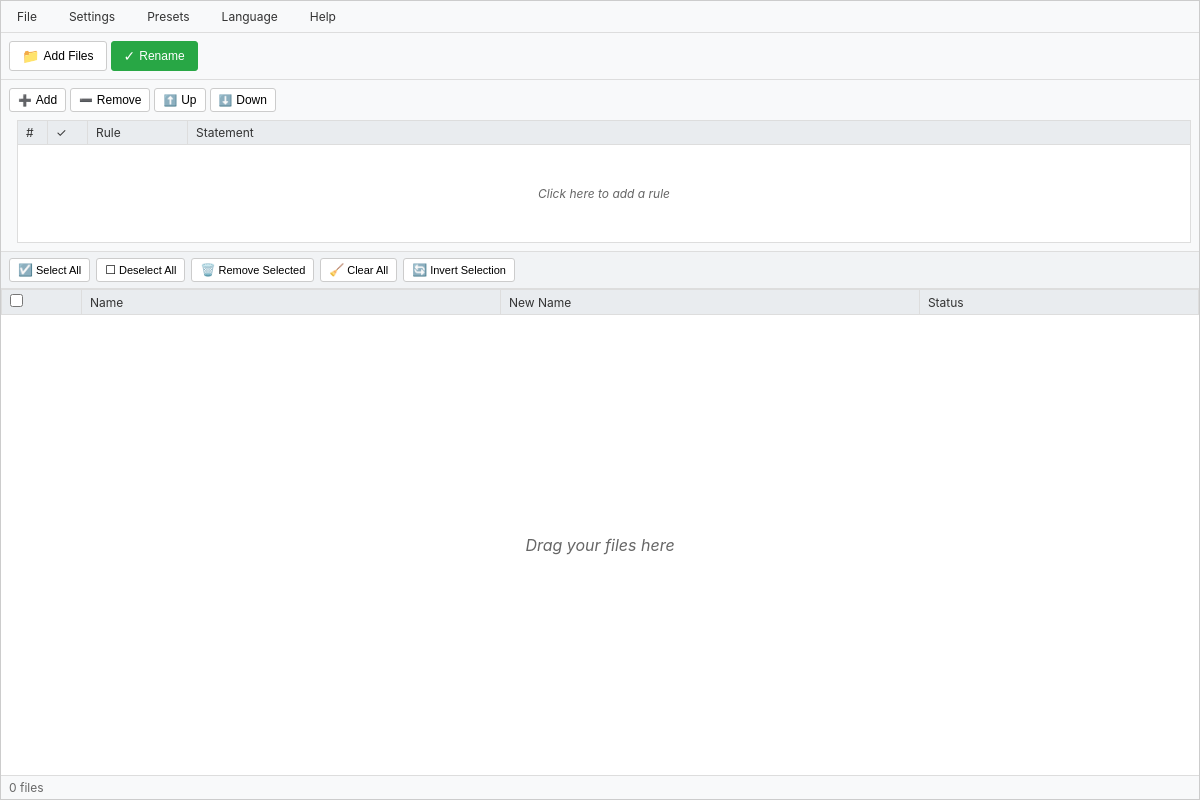
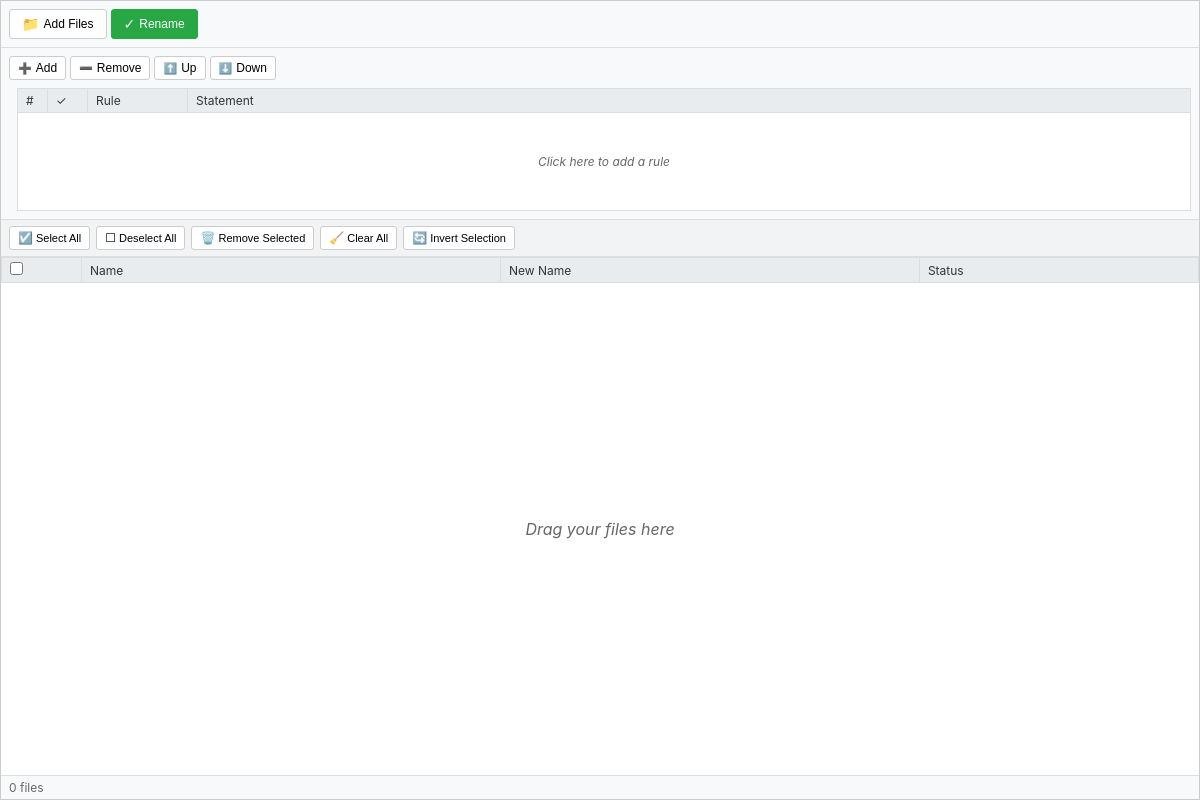
Before and after one commit to jamsch/renamer, an Electron app: page index.html in a window 1200 px wide. Drawn offline with Linux system fonts and the light colour scheme.

Commit message:
refactor: update HTML structure and remove menu bar styles

```diff
--- a/index.html
+++ b/index.html
@@ -1,4 +1,4 @@
-<!DOCTYPE html>
+<!doctype html>
 <html lang="en">
   <head>
     <meta charset="UTF-8" />
@@ -12,20 +12,12 @@
   </head>
   <body>
     <div class="app-container">
-      <div class="menu-bar">
-        <span class="menu-item">File</span>
-        <span class="menu-item">Settings</span>
-        <span class="menu-item">Presets</span>
-        <span class="menu-item">Language</span>
-        <span class="menu-item">Help</span>
-      </div>
-
       <div class="toolbar">
         <button class="toolbar-btn" id="addFiles">
           <span class="icon">📁</span>
           Add Files
         </button>
-<button class="toolbar-btn rename-btn" id="renameBtn">
+        <button class="toolbar-btn rename-btn" id="renameBtn">
           <span class="icon">✓</span>
           Rename
         </button>
--- a/styles.css
+++ b/styles.css
@@ -18,25 +18,6 @@ body {
   border: 1px solid #ccc;
   display: flex;
   flex-direction: column;
-}
-
-.menu-bar {
-  background: #f8f9fa;
-  border-bottom: 1px solid #ddd;
-  padding: 4px 8px;
-  display: flex;
-  gap: 16px;
-  font-size: 12px;
-}
-
-.menu-item {
-  padding: 4px 8px;
-  cursor: pointer;
-  color: #333;
-}
-
-.menu-item:hover {
-  background: #e9ecef;
 }
 
 .toolbar {
```
